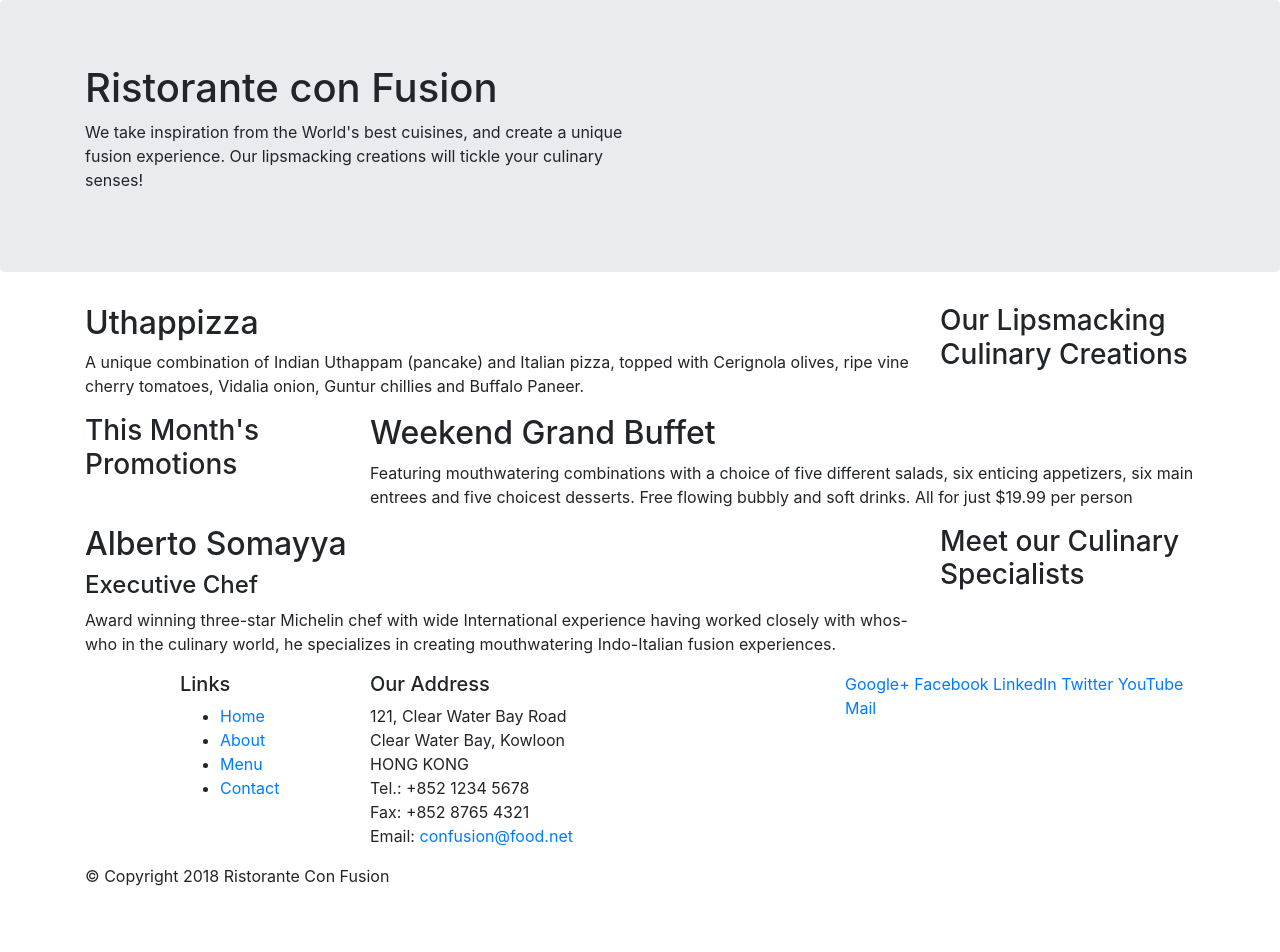
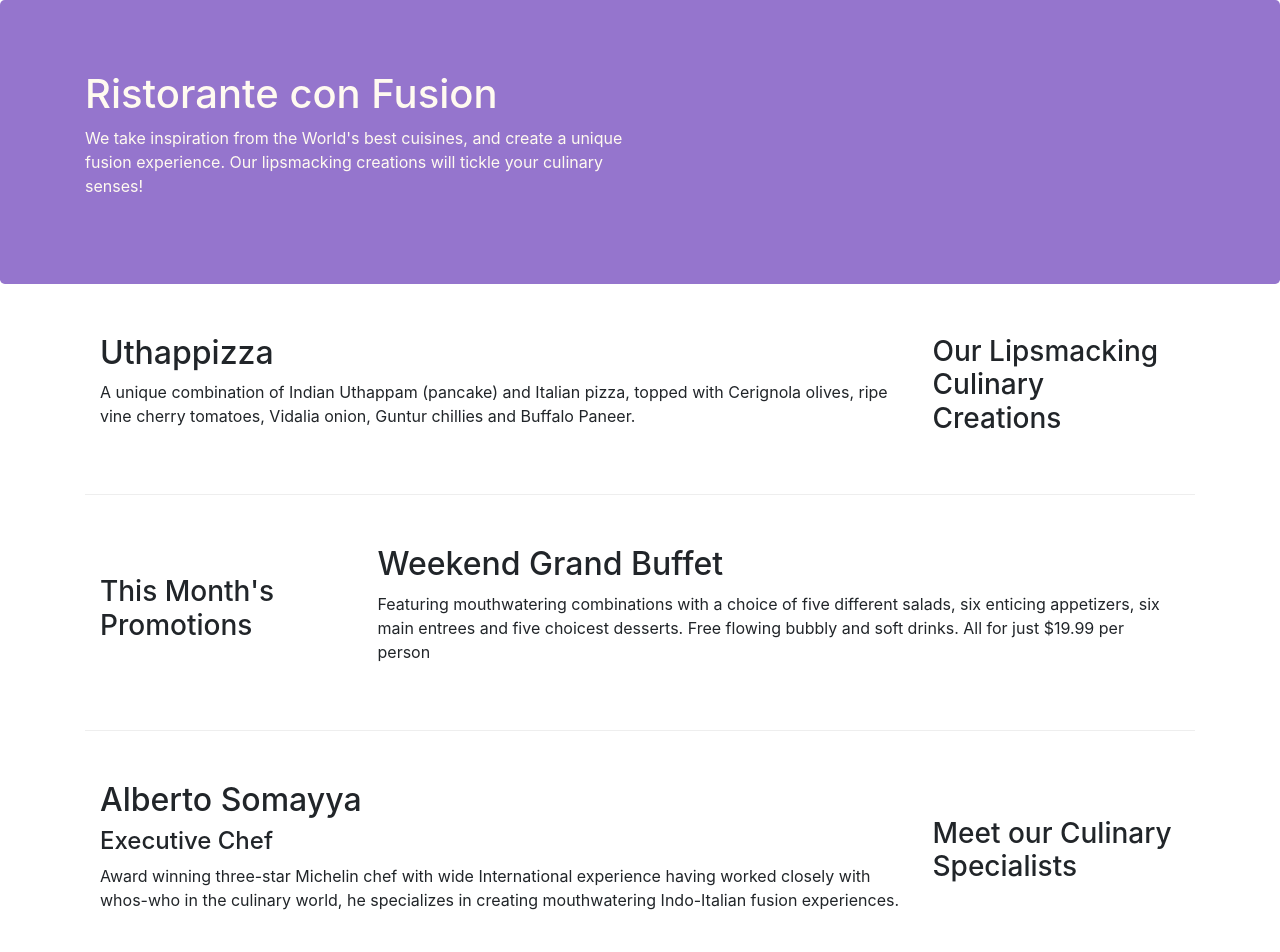
Before and after one commit to socopoko/confusion-bootstrap, a website: page index.html in a window 1280 px wide. Shown: the top 952 px of the page. Before the commit the page ends 904 px from the top, so only its background shows below. Drawn offline with nearby package versions, Linux system fonts and the light colour scheme.

Commit message:
bootstrap grid 2

```diff
--- /dev/null
+++ b/css/styles.css
@@ -0,0 +1,30 @@
+.row-header {
+    maargin: 0px auto;
+    padding: 0px auto;
+}
+
+.row-content {
+    margin: 0px auto;
+    padding: 50px 0px 50px 0px;
+    border-bottom: 1px ridge;
+    min-height: 40px;
+}
+
+.footer {
+    background-color: #D1C4E9;
+    margin: 0px auto;
+    padding: 20px 0px 20px 0px;
+}
+
+.jumbotron {
+    padding: 70px 30px 70px 30px;
+    margin: 0px auto;
+    background: #9575CD;
+    color: floralwhite;
+}
+
+.address {
+    font-size: 80%;
+    margin: 0px;
+    color: #0f0f0f;
+}
--- a/index.html
+++ b/index.html
@@ -11,13 +11,14 @@
 
     <!-- Bootstrap CSS -->
     <link rel="stylesheet" href="node_modules/bootstrap/dist/css/bootstrap.min.css">
+    <link rel="stylesheet" href="css/styles.css">
 </head>
 
 <body>
 
     <header class="jumbotron">
         <div class="container">
-            <div class="row">
+            <div class="row row-header">
                 <div class="col-12 col-sm-6">
                     <h1>Ristorante con Fusion</h1>
                     <p>We take inspiration from the World's best cuisines, and create a unique fusion experience. Our lipsmacking creations will tickle your culinary senses!</p>
@@ -29,7 +30,7 @@
     </header>
 
     <div class="container">
-        <div class="row">
+        <div class="row row-content align-items-center">
             <div class="col-12 col-sm-4 order-sm-last col-md-3">
                 <h3>Our Lipsmacking Culinary Creations</h3>
             </div>
@@ -40,7 +41,7 @@
         </div>
 
 
-        <div class="row">
+        <div class="row row-content align-items-center">
             <div class="col-12 col-sm-4 col-md-3">
                 <h3>This Month's Promotions</h3>
             </div>
@@ -50,7 +51,7 @@
             </div>
         </div>
 
-        <div class="row">
+        <div class="row row-content align-items-center">
             <div class="col-12 col-sm-4 order-sm-last col-md-3">
                 <h3>Meet our Culinary Specialists</h3>
             </div>
@@ -62,12 +63,12 @@
         </div>
     </div>
 
-    <footer>
+    <footer class="footer">
         <div class="container">
             <div class="row">
                 <div class="col-4 offset-1 col-sm-2">
                     <h5>Links</h5>
-                    <ul>
+                    <ul class="list-unstyled">
                         <li><a href="#">Home</a></li>
                         <li><a href="#">About</a></li>
                         <li><a href="#">Menu</a></li>
@@ -85,8 +86,8 @@
 		              Email: <a href="mailto:confusion@food.net">confusion@food.net</a>
 		           </address>
                 </div>
-                <div class="col-12 col-sm-4">
-                    <div>
+                <div class="col-12 col-sm-4 align-self-center">
+                    <div class="text-center">
                         <a href="http://google.com/+">Google+</a>
                         <a href="http://www.facebook.com/profile.php?id=">Facebook</a>
                         <a href="http://www.linkedin.com/in/">LinkedIn</a>
@@ -96,7 +97,7 @@
                     </div>
                 </div>
            </div>
-           <div class="row">
+           <div class="row justify-content-center">
                 <div class="col-auto">
                     <p>© Copyright 2018 Ristorante Con Fusion</p>
                 </div>
```
